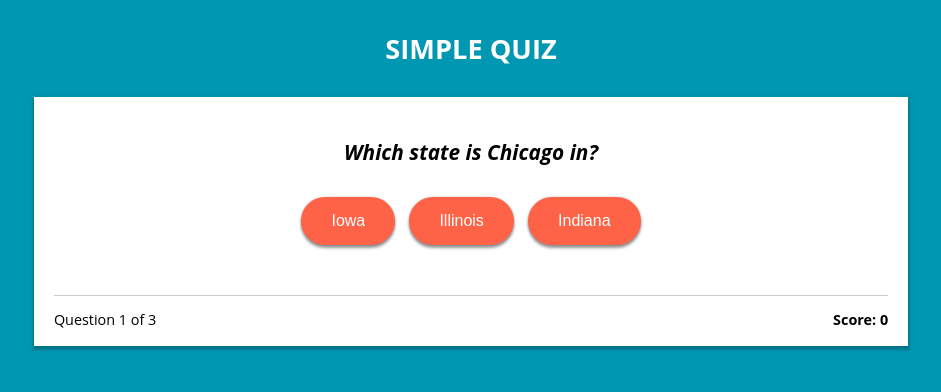
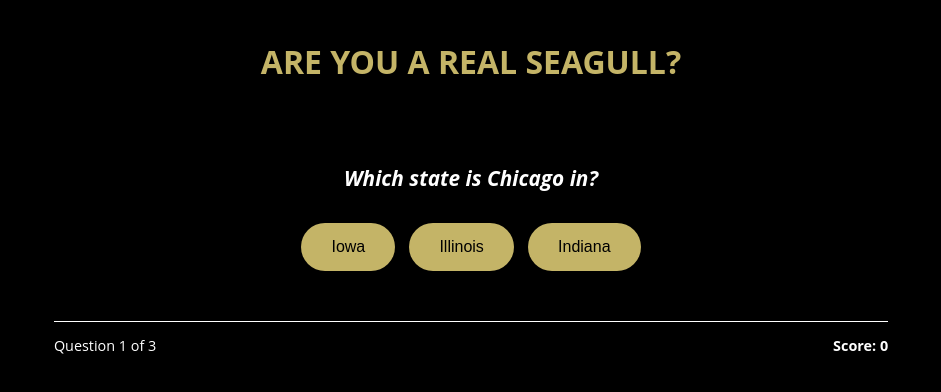
Before and after one commit to staten-island-tech/quizgame-zhou-ye, a website built with Parcel: page src/index.html in a window 1280 px wide. Shown: the whole page, without its empty margins (169-1110 px from the left). Built offline with nearby package versions, Linux system fonts and the light colour scheme.

Commit message:
s gfdg df

```diff
--- a/src/index.html
+++ b/src/index.html
@@ -8,7 +8,7 @@
 </head>
 <body>
     <div>
-        <h1>Simple Quiz</h1>
+        <h1>Are You A Real Seagull?</h1>
           <div id="quiz">
               <h3 id="question"></h3>
               <button id="choice0"></button>
--- a/src/scss/main.scss
+++ b/src/scss/main.scss
@@ -1,37 +1,35 @@
 body {
-  background-color: #0097b2;
+  background-color: #000;
+  color: #fff;
   font-family: "Open Sans", sans-serif;
-  font-size: 1em;
+  font-size: 1rem;
   text-align: center;
 }
 h1 {
-  color: #fff;
-  font-size: 1.7rem;
+  color: #c4b467;
+  font-size: 2rem;
   font-weight: bold;
-  margin: 30px 0;
+  margin: 2.5rem 0;
+  padding: 0;
   text-transform: uppercase;
 }
-h2 {
-  color: #666;
-}
+
 h3 {
   font-size: 1.3rem;
   font-style: italic;
 }
 button {
-  background-color: tomato;
+  background-color: #c4b467;
   border: none;
   border-radius: 30px;
   box-shadow: 0 3px 3px 0 rgba(0, 0, 0, 0.4), 0 0 2px 1px rgba(0, 0, 0, 0.1);
   cursor: pointer;
-  color: #fff;
   font-size: 1rem;
   padding: 15px 30px;
   margin: 10px 5px 30px;
   transition: all 0.1s ease-in;
 }
 button:hover {
-  /*background-color: red;*/
   box-shadow: 0 6px 6px 0 rgba(0, 0, 0, 0.25), 0 0 4px 2px rgba(0, 0, 0, 0.05);
   transform: translateY(-2px);
 }
@@ -39,12 +37,11 @@
   outline: 0;
 }
 footer {
-  border-top: 1px solid #ccc;
+  border-top: 1px solid #fff;
   font-size: 0.9rem;
   margin: 20px 0 30px;
 }
 #quiz {
-  background-color: #fff;
   box-shadow: 0 3px 2px 1px rgba(0, 0, 0, 0.2), 0 0 6px 3px rgba(0, 0, 0, 0.05);
   margin: 0 auto 30px;
   padding: 20px;
```
